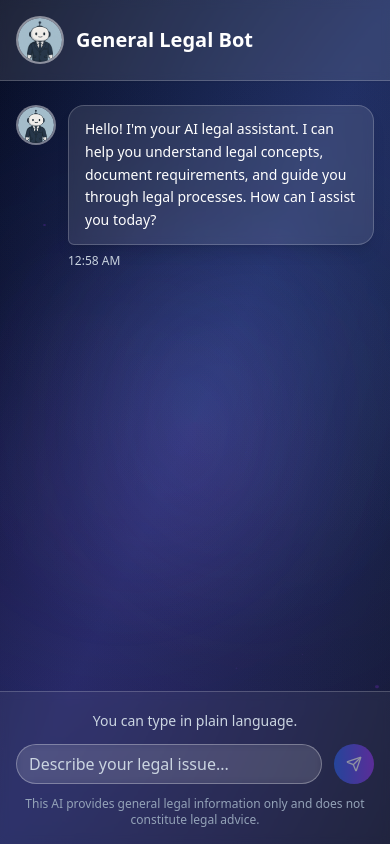
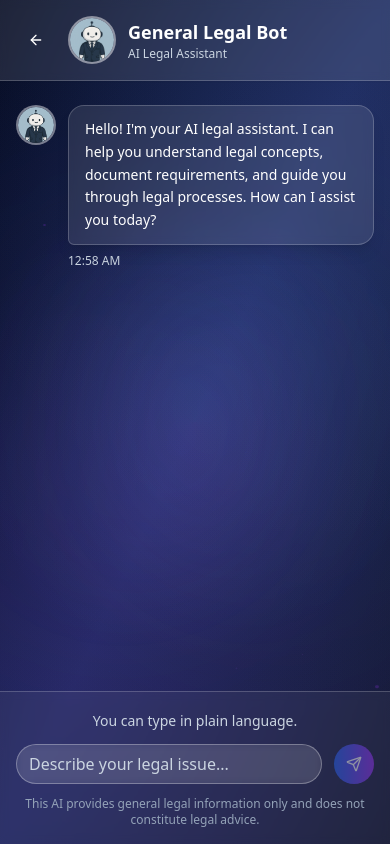
Before and after one commit to Harshith-jella/ai-orb-genesis, a React (Vite) app: page /chat in a window 390 px wide. Built offline with nearby package versions, Linux system fonts and the light colour scheme.

Commit message:
Add back button and responsiveness
Implement a back button in the LegalChat component, and ensure it is responsive.

```diff
--- a/src/pages/LegalChat.tsx
+++ b/src/pages/LegalChat.tsx
@@ -1,8 +1,9 @@
 import React, { useState, useRef, useEffect } from 'react';
 import { motion, AnimatePresence } from 'framer-motion';
-import { Send, User } from 'lucide-react';
+import { Send, User, ArrowLeft } from 'lucide-react';
 import { Button } from '@/components/ui/button';
 import { Input } from '@/components/ui/input';
+import { useNavigate } from 'react-router-dom';
 
 interface Message {
   id: string;
@@ -12,6 +13,7 @@ interface Message {
 }
 
 const LegalChat = () => {
+  const navigate = useNavigate();
   const [messages, setMessages] = useState<Message[]>([
     {
       id: '1',
@@ -135,6 +137,10 @@ const LegalChat = () => {
     </div>
   );
 
+  const handleGoBack = () => {
+    navigate(-1); // Go back to previous page
+  };
+
   return (
     <div className="min-h-screen bg-gradient-to-br from-slate-950 via-blue-950 to-slate-900 relative overflow-hidden flex flex-col">
       {/* Enhanced Background Effects */}
@@ -195,8 +201,26 @@ const LegalChat = () => {
       {/* Top Bar */}
       <div className="relative z-20 bg-white/10 backdrop-blur-sm border-b border-white/20 px-4 py-4 shadow-sm">
         <div className="max-w-4xl mx-auto flex items-center gap-3">
-          <BotAvatar className="w-12 h-12" />
-          <h1 className="text-xl font-semibold text-white">General Legal Bot</h1>
+          {/* Back Button */}
+          <Button
+            onClick={handleGoBack}
+            variant="ghost"
+            size="icon"
+            className="text-white hover:bg-white/20 transition-colors duration-200 shrink-0"
+          >
+            <ArrowLeft className="w-5 h-5" />
+          </Button>
+
+          <BotAvatar className="w-12 h-12 shrink-0" />
+
+          <div className="flex flex-col min-w-0 flex-1">
+            <h1 className="text-lg md:text-xl font-semibold text-white truncate">
+              General Legal Bot
+            </h1>
+            <span className="text-xs md:text-sm text-slate-300 truncate">
+              AI Legal Assistant
+            </span>
+          </div>
         </div>
       </div>
 
```
